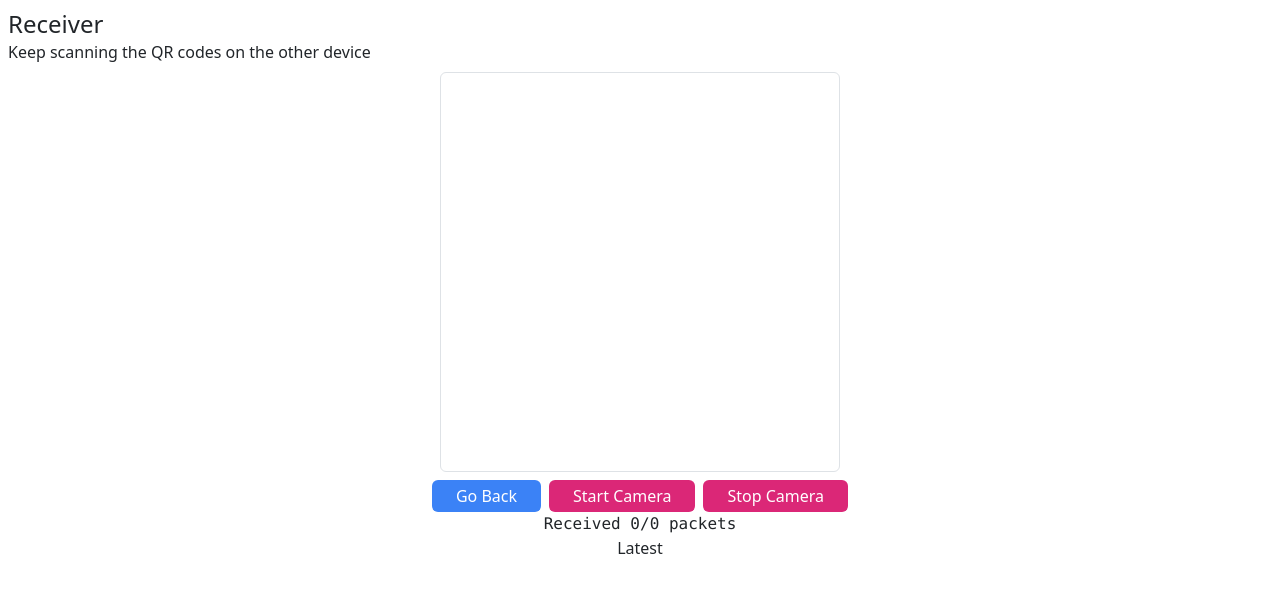
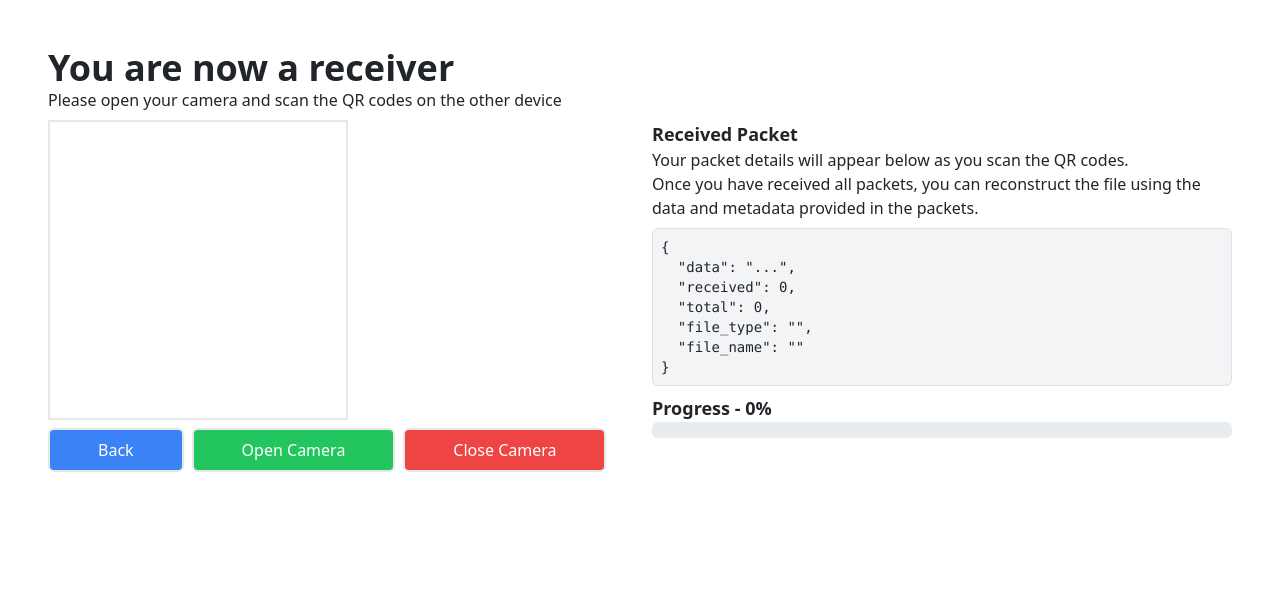
Before and after one commit to darsh4884/qr-transfer, a React (Vite) app: page /qr-transfer/receiver in a window 1280 px wide. Shown: the top 592 px of the page. Built offline with nearby package versions, Linux system fonts and the light colour scheme.

Commit message:
Most recent working code

```diff
--- a/src/receiver/receiver.jsx
+++ b/src/receiver/receiver.jsx
@@ -3,82 +3,90 @@ import { useRef, useState } from "react";
 import jsQR from "jsqr";
 
 function Receiver() {
-  const camera_ref = useRef(null);
+  const cam_ref = useRef(null);
   const canvas_ref = useRef(null);
-  const collected_file_data_ref = useRef({});
+  const packets_ref = useRef({});
+  const file_type_ref = useRef("");
+  const file_name_ref = useRef("");
 
-  const [collected_file_data, setCollectedFileData] = useState({});
+  const [current_pkt_data, setCurrentPacketData] = useState("");
   const [total_packets, setTotalPackets] = useState(0);
-  const [collected_packets, setCollectedPackets] = useState(0);
+  const [received_packets, setReceivedPackets] = useState(0);
+  const [progress, setProgress] = useState(0);
+
+  function getFrameData(video, canvas) {
+    const { videoWidth, videoHeight } = video;
+    canvas.width = videoWidth;
+    canvas.height = videoHeight;
+
+    const context = canvas.getContext("2d", { willReadFrequently: true });
+    context.drawImage(video, 0, 0);
+
+    return context.getImageData(0, 0, canvas.width, canvas.height);
+  }
 
   function onFrame() {
-    const video = camera_ref.current;
+    const current_cam = cam_ref.current;
     const canvas = canvas_ref.current;
-    const ctx = canvas.getContext("2d");
+    const packets = packets_ref.current;
 
-    canvas.width = video.videoWidth;
-    canvas.height = video.videoHeight;
+    const frame_data = getFrameData(current_cam, canvas);
+    const { data, width, height } = frame_data;
+    const packet = jsQR(data, width, height);
 
-    ctx.drawImage(video, 0, 0);
+    if (packet && packet.data) {
+      const decoded_packet = JSON.parse(packet.data);
+      const { data, name, size, type, id, total } = decoded_packet;
 
-    const img_data = ctx.getImageData(0, 0, canvas.width, canvas.height);
+      file_type_ref.current = type;
+      file_name_ref.current = name;
 
-    const { data, width, height } = img_data;
+      if (!packets[id]) {
+        packets[id] = data;
 
-    const qr = jsQR(data, width, height);
+        const received_pkts = Object.keys(packets).length;
 
-    if (qr && qr.data) {
-      const packet = JSON.parse(qr.data);
-      const file_data = collected_file_data_ref.current || {};
-      const { data, index, total, fileName, fileType } = packet;
-      setTotalPackets(total);
+        setCurrentPacketData(data);
+        setReceivedPackets(received_pkts);
+        setTotalPackets(total);
 
-      if (data && !file_data[index]) {
-        file_data[index] = data;
+        setProgress(((received_pkts / total) * 100).toFixed(2));
 
-        console.log(file_data);
-        collected_file_data_ref.current = file_data;
-        setCollectedFileData({ ...file_data });
-      }
-
-      const packets_we_got = Object.keys(file_data).length;
-      setCollectedPackets(packets_we_got);
-
-      console.log(packets_we_got, total_packets);
-
-      if (packets_we_got === total) {
-        alert("Whole file received", file_data);
-        const file = reconstructFile(file_data, fileName, fileType);
-        downloadFile(file);
-        return;
+        if (total !== 0 && total === received_pkts) {
+          closeCamera();
+          reconstructFile();
+          return;
+        }
       }
     }
 
-    video.requestVideoFrameCallback(onFrame);
+    current_cam.requestVideoFrameCallback(onFrame);
   }
 
-  function reconstructFile(fileData, fileName, fileType) {
-    // Join chunks in order
-    const base64 = Object.keys(fileData)
+  function reconstructFile() {
+    const packets = packets_ref.current;
+    const file_name = file_name_ref.current;
+    const file_type = file_type_ref.current;
+
+    const base64 = Object.keys(packets)
       .map(Number)
       .sort((a, b) => a - b)
-      .map((index) => fileData[index])
+      .map((index) => packets[index])
       .join("");
 
-    // Decode base64
     const binary = atob(base64);
 
-    // Convert to bytes
     const bytes = new Uint8Array(binary.length);
 
     for (let i = 0; i < binary.length; i++) {
       bytes[i] = binary.charCodeAt(i);
     }
 
-    // Return the reconstructed file
-    return new File([bytes], fileName, {
-      type: fileType,
+    const file = new File([bytes], file_name, {
+      type: file_type,
     });
+
+    downloadFile(file);
   }
 
   function downloadFile(file) {
@@ -92,58 +100,82 @@ function Receiver() {
     URL.revokeObjectURL(url);
   }
 
-  async function startCamera() {
-    const is_cam_supported = navigator.mediaDevices && navigator.mediaDevices.getUserMedia;
-    if (!is_cam_supported) {
-      alert("Camera not supported");
-      return;
+  async function openCamera() {
+    const current_cam = cam_ref.current;
+
+    try {
+      const stream = await navigator.mediaDevices.getUserMedia({
+        video: {
+          facingMode: "environment",
+        },
+      });
+
+      current_cam.srcObject = stream;
+
+      current_cam.requestVideoFrameCallback(onFrame);
+    } catch (err) {
+      console.error("Error opening camera: ", err);
     }
-    const cam = camera_ref.current;
-    const stream = await navigator.mediaDevices.getUserMedia({ video: { facingMode: "environment" } });
-
-    cam.srcObject = stream;
-    cam.requestVideoFrameCallback(onFrame);
   }
 
-  async function stopCamera() {
-    const cam = camera_ref.current;
-
-    if (!cam || !cam.srcObject) return;
-
-    const stream = cam.srcObject;
-
-    stream.getTracks().forEach((track) => track.stop());
-
-    cam.srcObject = null;
+  function closeCamera() {
+    if (cam_ref.current && cam_ref.current.srcObject) {
+      const tracks = cam_ref.current.srcObject.getTracks();
+      tracks.forEach((track) => track.stop());
+    }
+    cam_ref.current.srcObject = null;
   }
 
   return (
-    <div className="flex flex-col items-start w-full p-2">
-      <h1 className="text-2xl">Receiver</h1>
-      <p>Keep scanning the QR codes on the other device</p>
-      <div className="flex w-full flex-col items-center my-2">
-        <div className="w-[400px] h-[400px] border border-gray-400 rounded-md">
-          <video className="w-full h-full object-cover" ref={camera_ref} id="camera" autoPlay playsInline />
+    <div className="container-fluid">
+      <div className="row">
+        <div className="col p-5">
+          <h1 className="text-4xl font-semibold">You are now a receiver</h1>
+          <p>Please open your camera and scan the QR codes on the other device</p>
 
-          <canvas ref={canvas_ref} style={{ display: "none" }} />
+          <div className="row">
+            <div className="col-lg-6">
+              <video className="w-[300px] h-[300px] border-2 my-2 object-cover" ref={cam_ref} autoPlay playsInline></video>
+              <canvas className="hidden" ref={canvas_ref}></canvas>
+              <div className="w-full flex flex-wrap text-white gap-2">
+                <NavLink className="px-5 py-2 rounded-md bg-blue-500 text-white cursor-pointer border-2 hover:border-blue-800" to="/">
+                  Back
+                </NavLink>
+                <button className="px-5 py-2 rounded-md bg-green-500 text-white cursor-pointer border-2 hover:border-green-800" onClick={openCamera}>
+                  Open Camera
+                </button>
+                <button className="px-5 py-2 rounded-md bg-red-500 text-white cursor-pointer border-2 hover:border-red-800" onClick={closeCamera}>
+                  Close Camera
+                </button>
+              </div>
+            </div>
+            <div className="col-lg-6 lg:mt-0 mt-2">
+              <h2 className="text-lg font-semibold">Received Packet</h2>
+              <p>
+                Your packet details will appear below as you scan the QR codes.
+                <br />
+                Once you have received all packets, you can reconstruct the file using the data and metadata provided in the packets.
+              </p>
+              <pre className="bg-gray-100 p-2 rounded-md text-sm mt-2 border">
+                {JSON.stringify(
+                  {
+                    data: current_pkt_data.slice(0, 10).concat("..."),
+                    received: received_packets,
+                    total: total_packets,
+                    file_type: file_type_ref.current,
+                    file_name: file_name_ref.current,
+                  },
+                  null,
+                  2,
+                )}
+              </pre>
+              <h2 className="text-lg font-semibold mt-2">Progress - {progress}%</h2>
+              <div className="progress">
+                <div className="progress-bar progress-bar-striped progress-bar-animated" role="progressbar" style={{ width: `${progress}%` }}></div>
+              </div>
+            </div>
+          </div>
         </div>
-
-        <div className="flex gap-2 mt-2">
-          <NavLink to="/" className="bg-blue-500 text-white px-4 py-1 rounded">
-            Go Back
-          </NavLink>
-          <button className="bg-pink-600 text-white px-4 py-1 rounded" onClick={startCamera}>
-            Start Camera
-          </button>
-          <button className="bg-pink-600 text-white px-4 py-1 rounded" onClick={stopCamera}>
-            Stop Camera
-          </button>
-        </div>
-
-        <pre>
-          Received {collected_packets}/{total_packets} packets
-        </pre>
-        <p>Latest</p>
       </div>
     </div>
   );
--- a/src/sender/sender.jsx
+++ b/src/sender/sender.jsx
@@ -11,7 +11,7 @@ function Sender() {
   const [file_path, setFilePath] = useState("");
   const [current_packet, setCurrentPacket] = useState(null);
 
-  const PACKET_SIZE = 500;
+  const PACKET_SIZE = 400;
   const DELAY_BETWEEN_QR_CODES = 150;
 
   const delay = (ms) => new Promise((resolve) => setTimeout(resolve, ms));
@@ -118,8 +118,8 @@ function Sender() {
             </button>
           </div>
 
-          <div className="mt-2 lg:w-[200px] lg:h-[200px] border border-gray-300 p-2">
-            <img ref={qr_code_img_ref} className="object-contain" alt="qr-code" src={"/no-qr-placeholder.png"} />
+          <div className="mt-2 lg:w-[300px] lg:h-[300px] border border-gray-300 p-2">
+            <img ref={qr_code_img_ref} className="object-contain" alt="qr-code" src={`${window.location.origin}/no-qr-placeholder.png`} />
           </div>
           <pre className="lg:w-[50%] bg-gray-100 p-4 rounded overflow-auto text-sm mt-2">
             <p className="font-semibold">Current Data Packet</p>
```
